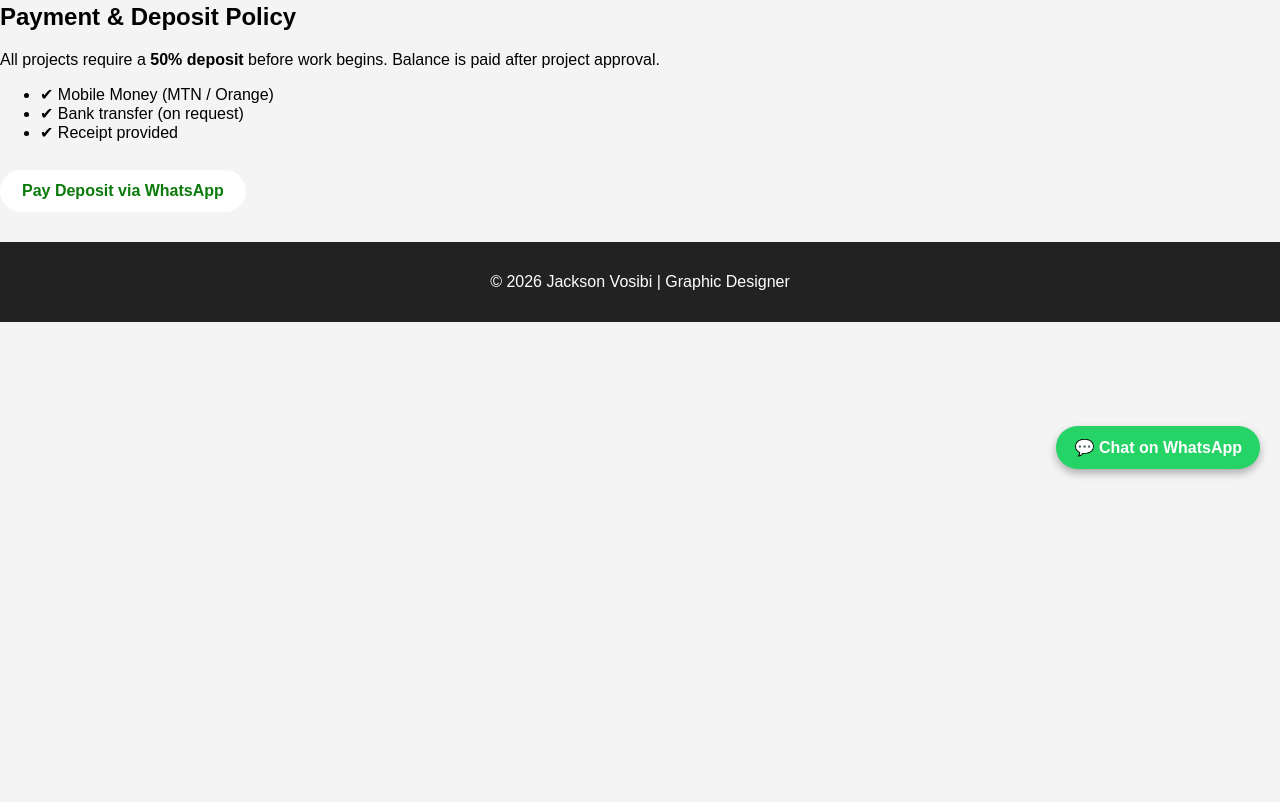
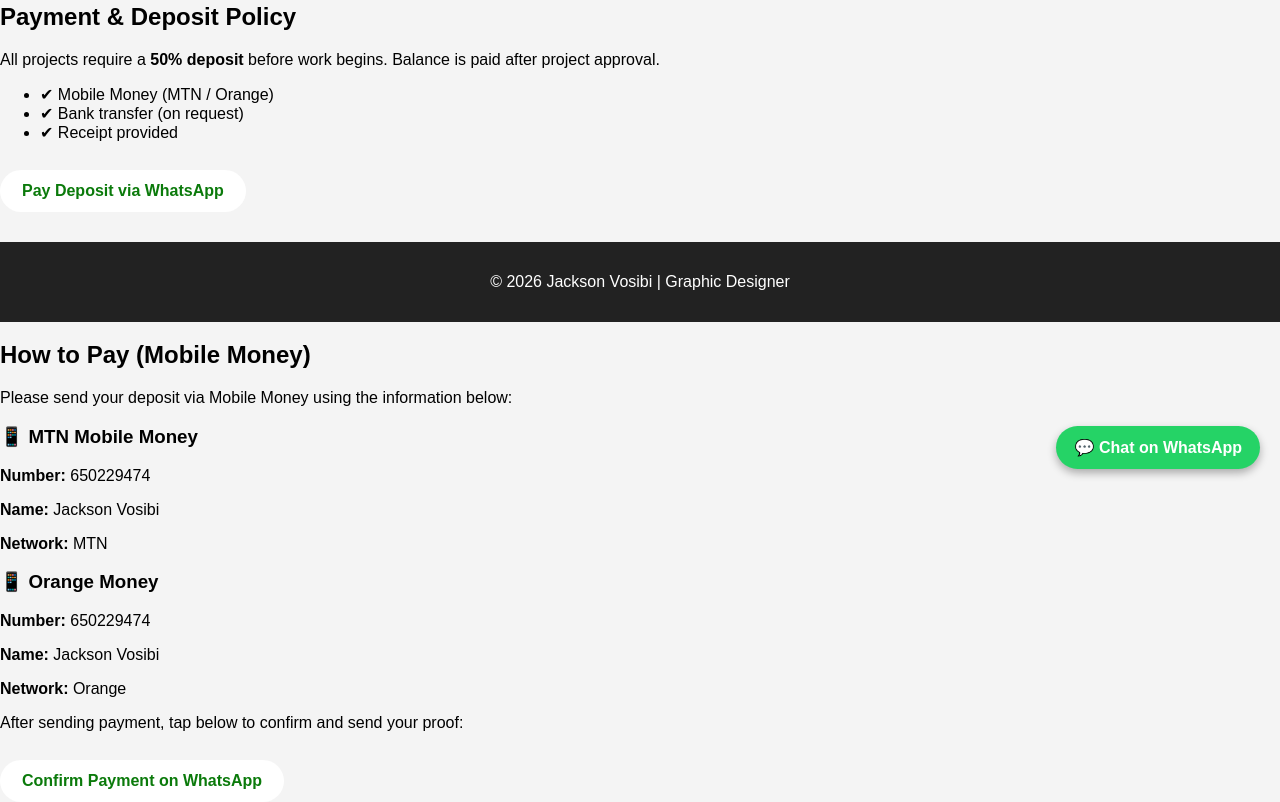
Before and after one commit to jacksonvosibi/jacksonvosibi.github.io, a plain HTML site: page contact.html in a window 1280 px wide. Shown: the part 311-1113 px from the top of the page. Before the commit the page ends 800 px from the top, so only its background shows below. Drawn offline with Linux system fonts and the light colour scheme.

Commit message:
Update contact.html

```diff
--- a/contact.html
+++ b/contact.html
@@ -67,3 +67,27 @@
 </footer>
 </body>
 </html>
+<section class="payment-section">
+  <h2>How to Pay (Mobile Money)</h2>
+
+  <p>Please send your deposit via Mobile Money using the information below:</p>
+
+  <div class="payment-box">
+    <h3>📱 MTN Mobile Money</h3>
+    <p><strong>Number:</strong> 650229474</p>
+    <p><strong>Name:</strong> Jackson Vosibi</p>
+    <p><strong>Network:</strong> MTN</p>
+  </div>
+
+  <div class="payment-box">
+    <h3>📱 Orange Money</h3>
+    <p><strong>Number:</strong> 650229474</p>
+    <p><strong>Name:</strong> Jackson Vosibi</p>
+    <p><strong>Network:</strong> Orange</p>
+  </div>
+
+  <p>After sending payment, tap below to confirm and send your proof:</p>
+  <a href="https://wa.me/237650229474?text=Hello%20Jackson,%20I%20have%20paid%20my%20deposit%20via%20Mobile%20Money." class="btn">
+    Confirm Payment on WhatsApp
+  </a>
+</section>
```
